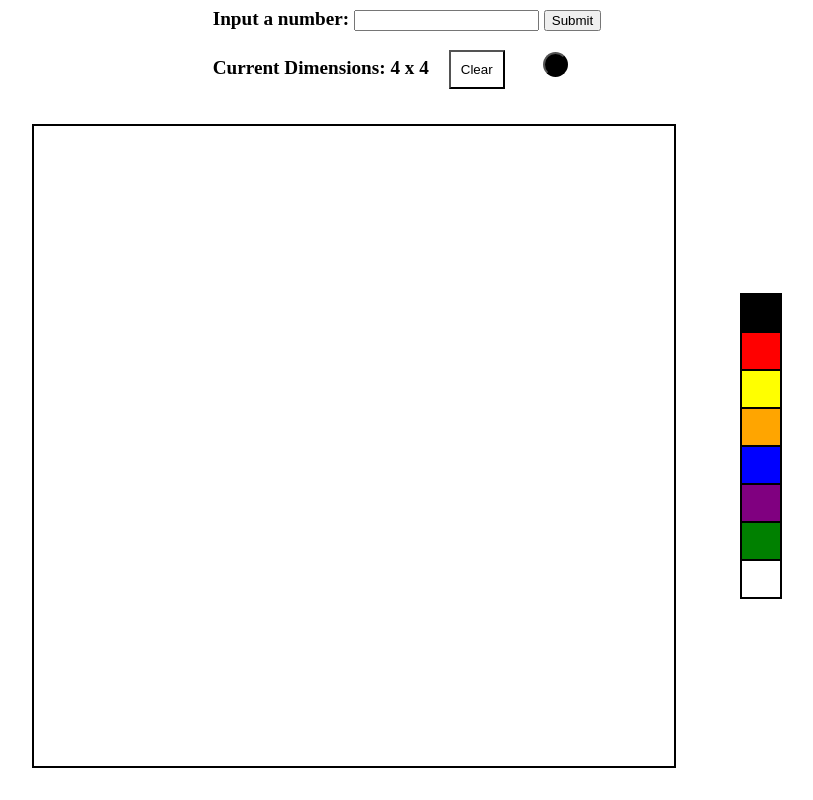
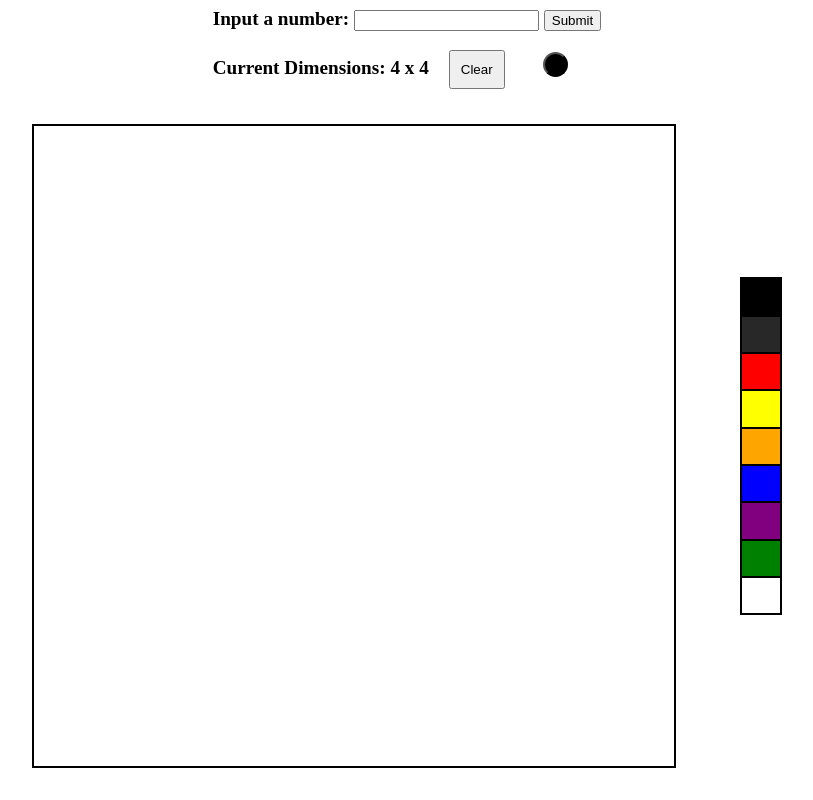
Before and after one commit to mmoinsiaam/mmoinsiaam.github.io, a plain HTML site: page index.html in a window 1280 px wide. Shown: the whole page, without its empty margins (233-1046 px from the left). Drawn offline with Linux system fonts and the light colour scheme.

Commit message:
Added new color "#282828"

```diff
--- a/javascript.js
+++ b/javascript.js
@@ -5,8 +5,9 @@ const btn = document.querySelector("#btn");
 const dimensionDisplay = document.querySelector("#numDimensions");
 const clearBtn = document.querySelector("#clear");
 const modeBtn = document.querySelector("#modebtn")
-const numColors = 8;
-const colorArray = ["black","red","yellow","orange","blue","purple","green","white"];
+const numColors = 9;
+const colorArray = ["black","#282828","red","yellow","orange","blue","purple","green","white"];
+
 var selectedColor = 0;
 
 btn.addEventListener("click", changeGrid);
--- a/style.css
+++ b/style.css
@@ -47,7 +47,7 @@ body {
 }
 
 .selection {
-    height: 38vh;
+    height: 42vh;
     width: 5vh;
     margin-top: 2vh;
     margin-left: 5vw;
@@ -104,8 +104,6 @@ body {
 #clear {
     margin-left: 20px;
     padding: 10px;
-    background-color: var(--color-primary);
-    color: var(--color-secondary);
 }
 
 #modebtn {
```
